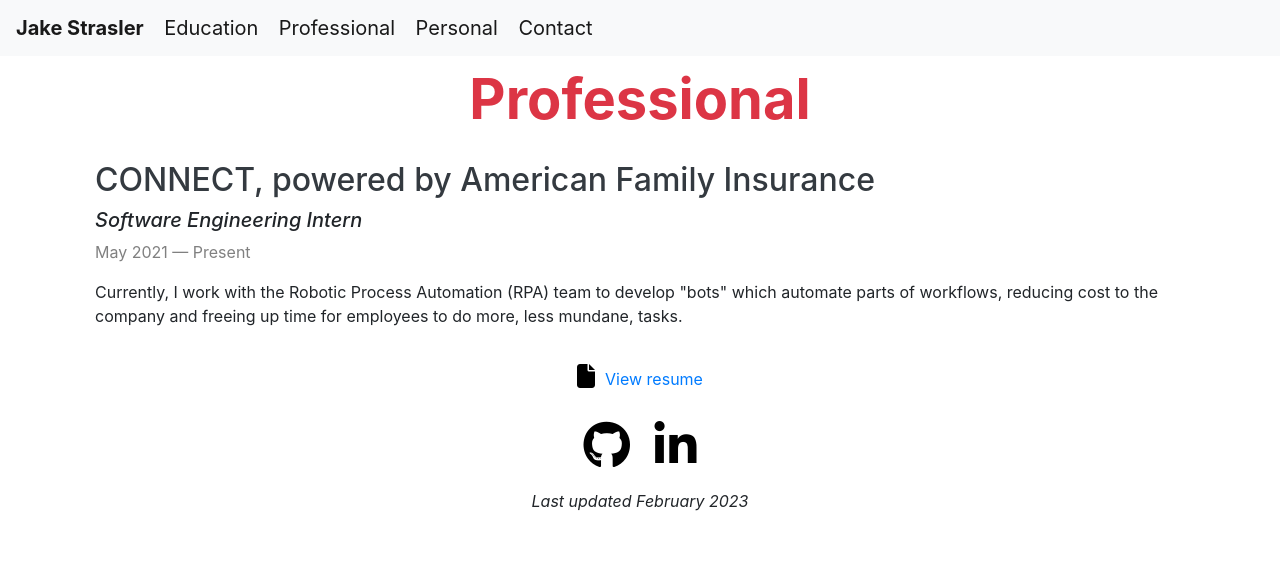
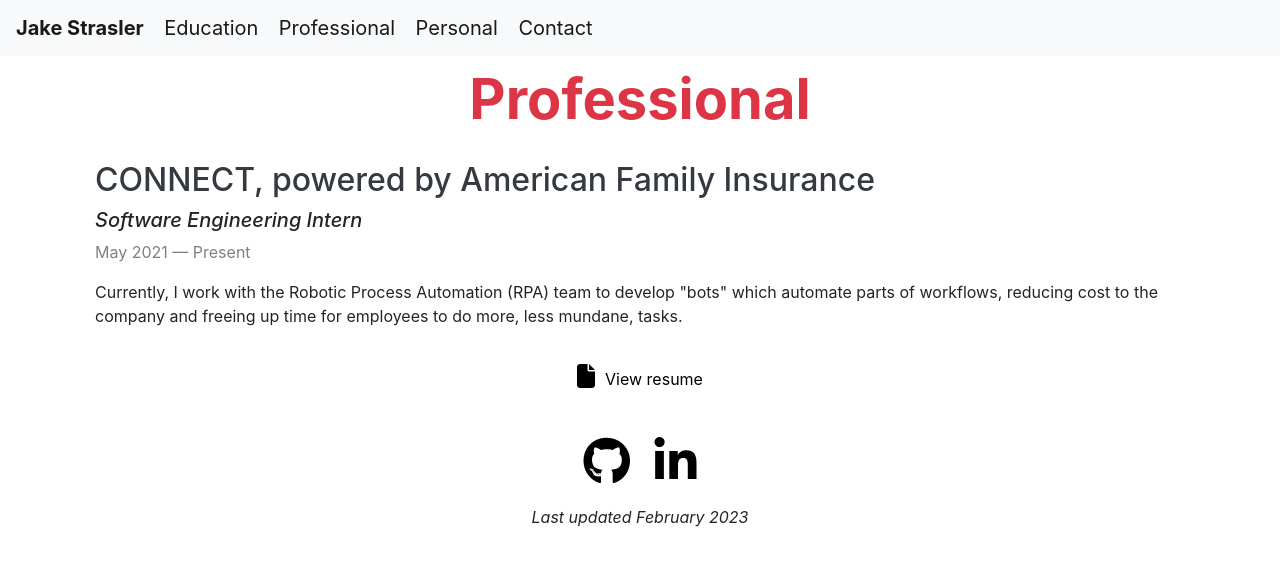
Before and after one commit to straslerj/straslerj.github.io, a plain HTML site: page professional.html in a window 1280 px wide. Drawn offline with nearby package versions, Linux system fonts and the light colour scheme.

Commit message:
changes link to black

```diff
--- a/professional.html
+++ b/professional.html
@@ -56,8 +56,10 @@
         <header class="container">
             <div style="padding: 10px;" class="d-flex align-items-center justify-content-center">
                 <div class="d-flex flex-column">
-                    <a href="resources/Strasler, Jacob - Resume.pdf" target="_blank"><i class="fa fa-file"
-                            style="font-size:24px; padding-right: 10px; color:black;"></i>View resume</a>
+                    <p style=" color:black"><a style="color: #000000; text-decoration: none;"
+                            href="resources/Strasler, Jacob - Resume.pdf" target="_blank"><i class="fa fa-file"
+                                style="font-size:24px; padding-right: 10px; color:black;"></i>View
+                            resume</a></p>
 
                 </div>
             </div>
```
